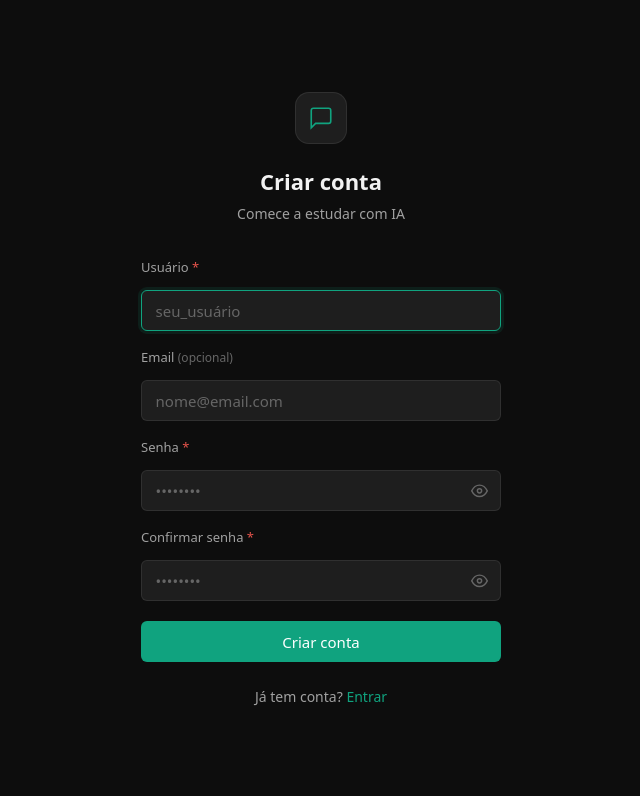
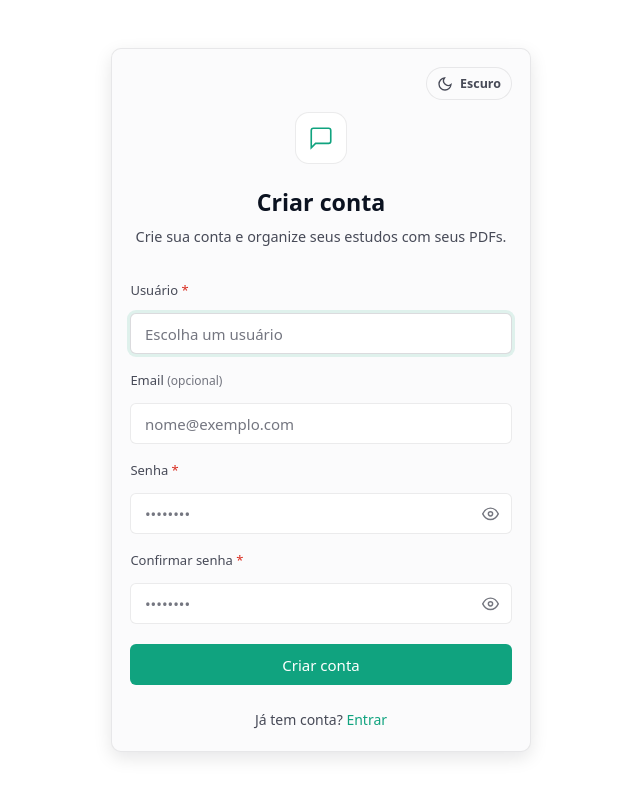
Before and after one commit to pedro0102-hyand/Studies-Assistent, a Vue app in the folder frontend/: page /register in a window 1280 px wide. Shown: the top 796 px of the page, without its empty margins (319-959 px from the left). Built offline with nearby package versions, Linux system fonts and the light colour scheme; no server answers.

Commit message:
new front-end & light-mode

```diff
--- a/frontend/src/assets/base.css
+++ b/frontend/src/assets/base.css
@@ -18,7 +18,7 @@
 
   --text: #f2f2f2;
   --text-2: #a0a0a0;
-  --text-3: #666;
+  --text-3: #6b7280;
 
   --accent: #10a37f;
   --accent-hover: #0d8f6f;
@@ -47,6 +47,35 @@
   color-scheme: dark;
 }
 
+:root[data-theme='light'] {
+  --bg: #ffffff;
+  --bg-2: #fbfbfc;
+  --bg-3: #f3f4f6;
+  --bg-hover: #eef0f3;
+  --bg-active: #e9ebef;
+
+  --border: rgba(2, 6, 23, 0.08);
+  --border-strong: rgba(2, 6, 23, 0.14);
+
+  --text: #0b1220;
+  --text-2: rgba(2, 6, 23, 0.72);
+  --text-3: rgba(2, 6, 23, 0.55);
+
+  --accent: #10a37f;
+  --accent-hover: #0d8f6f;
+  --accent-soft: rgba(16, 163, 127, 0.12);
+  --accent-soft-2: rgba(16, 163, 127, 0.18);
+
+  --danger: #d92d20;
+  --danger-bg: rgba(217, 45, 32, 0.1);
+
+  --shadow-sm: 0 1px 2px rgba(2, 6, 23, 0.06);
+  --shadow: 0 6px 18px rgba(2, 6, 23, 0.10);
+  --shadow-lg: 0 16px 42px rgba(2, 6, 23, 0.14);
+
+  color-scheme: light;
+}
+
 html {
   -webkit-text-size-adjust: 100%;
   height: 100%;
@@ -61,6 +90,10 @@ body {
   height: 100%;
   -webkit-font-smoothing: antialiased;
   text-rendering: optimizeLegibility;
+}
+
+::selection {
+  background: var(--accent-soft-2);
 }
 
 #app {
--- a/frontend/src/assets/ui.css
+++ b/frontend/src/assets/ui.css
@@ -4,7 +4,7 @@
   align-items: center;
   justify-content: center;
   gap: 0.5rem;
-  padding: 0.55rem 1rem;
+  padding: 0.55rem 0.95rem;
   font-size: 0.875rem;
   font-weight: 500;
   border: none;
@@ -35,7 +35,7 @@
 }
 
 .btn-secondary {
-  background: var(--bg-3);
+  background: var(--bg-2);
   color: var(--text);
   border: 1px solid var(--border);
 }
@@ -71,11 +71,16 @@
   border-radius: var(--radius-sm);
 }
 
+.btn:focus-visible {
+  outline: none;
+  box-shadow: 0 0 0 3px var(--accent-soft);
+}
+
 /* ── Inputs ── */
 .input {
   width: 100%;
   padding: 0.6rem 0.85rem;
-  background: var(--bg-3);
+  background: var(--bg);
   border: 1px solid var(--border);
   border-radius: var(--radius-sm);
   color: var(--text);
@@ -93,7 +98,7 @@
 }
 
 .input:focus {
-  border-color: var(--accent);
+  border-color: var(--border-strong);
   box-shadow: 0 0 0 3px var(--accent-soft);
 }
 
@@ -132,6 +137,39 @@
   border: 1px solid rgba(229, 83, 75, 0.2);
 }
 
+:root[data-theme='light'] .alert-error {
+  color: var(--danger);
+  border-color: rgba(217, 45, 32, 0.24);
+}
+
+/* ── Cards / Surface ── */
+.card {
+  background: var(--bg-2);
+  border: 1px solid var(--border);
+  border-radius: var(--radius);
+  box-shadow: var(--shadow-sm);
+}
+
+.surface {
+  background: var(--bg-2);
+  border: 1px solid var(--border);
+  border-radius: var(--radius);
+}
+
+.muted {
+  color: var(--text-3);
+}
+
+.kbd {
+  font-family: var(--font-mono);
+  font-size: 0.8em;
+  padding: 0.15em 0.45em;
+  border: 1px solid var(--border);
+  border-bottom-color: var(--border-strong);
+  background: var(--bg-3);
+  border-radius: 6px;
+}
+
 /* ── Divider ── */
 .divider {
   height: 1px;
--- /dev/null
+++ b/frontend/src/components/ThemeToggle.vue
@@ -0,0 +1,48 @@
+<script setup lang="ts">
+import { computed } from 'vue'
+import { useTheme } from '@/composables/useTheme'
+
+const { theme, toggleTheme } = useTheme()
+const isLight = computed(() => theme.value === 'light')
+</script>
+
+<template>
+  <button class="theme-toggle" type="button" :title="isLight ? 'Ativar tema escuro' : 'Ativar tema claro'" @click="toggleTheme">
+    <svg v-if="isLight" width="16" height="16" viewBox="0 0 24 24" fill="none" stroke="currentColor" stroke-width="2">
+      <path d="M21 12.79A9 9 0 1 1 11.21 3 7 7 0 0 0 21 12.79z"/>
+    </svg>
+    <svg v-else width="16" height="16" viewBox="0 0 24 24" fill="none" stroke="currentColor" stroke-width="2">
+      <circle cx="12" cy="12" r="5"/>
+      <path d="M12 1v2M12 21v2M4.22 4.22l1.42 1.42M18.36 18.36l1.42 1.42M1 12h2M21 12h2M4.22 19.78l1.42-1.42M18.36 5.64l1.42-1.42"/>
+    </svg>
+    <span class="theme-label">{{ isLight ? 'Escuro' : 'Claro' }}</span>
+  </button>
+</template>
+
+<style scoped>
+.theme-toggle {
+  display: inline-flex;
+  align-items: center;
+  gap: 0.45rem;
+  padding: 0.45rem 0.6rem;
+  border-radius: 999px;
+  border: 1px solid var(--border);
+  background: var(--bg-2);
+  color: var(--text-2);
+  font-size: 0.78rem;
+  cursor: pointer;
+  transition: background 0.12s, color 0.12s, border-color 0.12s;
+}
+.theme-toggle:hover {
+  background: var(--bg-hover);
+  color: var(--text);
+  border-color: var(--border-strong);
+}
+.theme-toggle:focus-visible {
+  outline: none;
+  box-shadow: 0 0 0 3px var(--accent-soft);
+}
+.theme-label {
+  font-weight: 600;
+}
+</style>
--- /dev/null
+++ b/frontend/src/composables/useTheme.ts
@@ -0,0 +1,55 @@
+import { ref } from 'vue'
+
+export type ThemeMode = 'dark' | 'light'
+
+const STORAGE_KEY = 'studies_theme'
+const theme = ref<ThemeMode>('dark')
+let booted = false
+
+function applyToDom(mode: ThemeMode) {
+  const root = document.documentElement
+  root.dataset.theme = mode
+}
+
+function readStored(): ThemeMode | null {
+  try {
+    const raw = localStorage.getItem(STORAGE_KEY)
+    if (raw === 'dark' || raw === 'light') return raw
+    return null
+  } catch {
+    return null
+  }
+}
+
+function writeStored(mode: ThemeMode) {
+  try {
+    localStorage.setItem(STORAGE_KEY, mode)
+  } catch {}
+}
+
+export function useTheme() {
+  function initTheme() {
+    if (booted) return
+    booted = true
+    const stored = readStored()
+    const mode: ThemeMode =
+      stored ??
+      (window.matchMedia && window.matchMedia('(prefers-color-scheme: light)').matches
+        ? 'light'
+        : 'dark')
+    theme.value = mode
+    applyToDom(mode)
+  }
+
+  function setTheme(mode: ThemeMode) {
+    theme.value = mode
+    applyToDom(mode)
+    writeStored(mode)
+  }
+
+  function toggleTheme() {
+    setTheme(theme.value === 'dark' ? 'light' : 'dark')
+  }
+
+  return { theme, initTheme, setTheme, toggleTheme }
+}
--- a/frontend/src/main.ts
+++ b/frontend/src/main.ts
@@ -3,5 +3,7 @@ import './assets/main.css'
 import { createApp } from 'vue'
 import App from './App.vue'
 import router from './router'
+import { useTheme } from '@/composables/useTheme'
 
+useTheme().initTheme()
 createApp(App).use(router).mount('#app')
--- a/frontend/src/views/LoginView.vue
+++ b/frontend/src/views/LoginView.vue
@@ -2,6 +2,7 @@
 import { ref } from 'vue'
 import { RouterLink, useRoute, useRouter } from 'vue-router'
 import { useAuth } from '@/composables/useAuth'
+import ThemeToggle from '@/components/ThemeToggle.vue'
 
 const { login } = useAuth()
 const route = useRoute()
@@ -34,6 +35,9 @@ async function onSubmit() {
 <template>
   <div class="auth-page">
     <div class="auth-card">
+      <div class="auth-top">
+        <ThemeToggle />
+      </div>
 
       <div class="auth-logo">
         <svg width="26" height="26" viewBox="0 0 24 24" fill="none" stroke="currentColor" stroke-width="1.5">
@@ -42,7 +46,7 @@ async function onSubmit() {
       </div>
 
       <h1 class="auth-title">Entrar</h1>
-      <p class="auth-sub">Continue seus estudos</p>
+      <p class="auth-sub">Bem-vindo de volta. Vamos estudar.</p>
 
       <form class="auth-form" @submit.prevent="onSubmit" novalidate>
         <div class="field">
@@ -53,7 +57,7 @@ async function onSubmit() {
             class="input"
             type="text"
             autocomplete="username"
-            placeholder="seu_usuário"
+            placeholder="Digite seu usuário"
             autofocus
           />
         </div>
@@ -92,13 +96,12 @@ async function onSubmit() {
         <div v-if="error" class="alert alert-error">{{ error }}</div>
 
         <button type="submit" class="submit-btn" :disabled="pending">
-          {{ pending ? 'Entrando...' : 'Entrar' }}
+          {{ pending ? 'Entrando...' : 'Continuar' }}
         </button>
       </form>
 
       <p class="auth-footer">
-        Não tem conta?
-        <RouterLink to="/register">Criar conta</RouterLink>
+        Não tem conta? <RouterLink to="/register">Criar agora</RouterLink>
       </p>
     </div>
   </div>
@@ -116,17 +119,29 @@ async function onSubmit() {
 
 .auth-card {
   width: 100%;
-  max-width: 360px;
+  max-width: 380px;
   display: flex;
   flex-direction: column;
   align-items: center;
+  border: 1px solid var(--border);
+  border-radius: var(--radius);
+  background: var(--bg-2);
+  box-shadow: var(--shadow);
+  padding: 1.15rem 1.15rem 1.25rem;
+}
+
+.auth-top {
+  width: 100%;
+  display: flex;
+  justify-content: flex-end;
+  margin-bottom: 0.75rem;
 }
 
 .auth-logo {
   width: 52px;
   height: 52px;
   border-radius: 14px;
-  background: var(--bg-3);
+  background: var(--bg);
   border: 1px solid var(--border);
   display: flex;
   align-items: center;
@@ -136,14 +151,14 @@ async function onSubmit() {
 }
 
 .auth-title {
-  font-size: 1.375rem;
-  font-weight: 600;
+  font-size: 1.45rem;
+  font-weight: 650;
   color: var(--text);
   margin-bottom: 0.25rem;
 }
 
 .auth-sub {
-  font-size: 0.875rem;
+  font-size: 0.9rem;
   color: var(--text-2);
   margin-bottom: 2rem;
 }
--- a/frontend/src/views/RegisterView.vue
+++ b/frontend/src/views/RegisterView.vue
@@ -2,6 +2,7 @@
 import { ref } from 'vue'
 import { RouterLink, useRouter } from 'vue-router'
 import { useAuth } from '@/composables/useAuth'
+import ThemeToggle from '@/components/ThemeToggle.vue'
 
 const { register } = useAuth()
 const router = useRouter()
@@ -44,6 +45,9 @@ async function onSubmit() {
 <template>
   <div class="auth-page">
     <div class="auth-card">
+      <div class="auth-top">
+        <ThemeToggle />
+      </div>
 
       <div class="auth-logo">
         <svg width="26" height="26" viewBox="0 0 24 24" fill="none" stroke="currentColor" stroke-width="1.5">
@@ -52,7 +56,7 @@ async function onSubmit() {
       </div>
 
       <h1 class="auth-title">Criar conta</h1>
-      <p class="auth-sub">Comece a estudar com IA</p>
+      <p class="auth-sub">Crie sua conta e organize seus estudos com seus PDFs.</p>
 
       <form class="auth-form" @submit.prevent="onSubmit" novalidate>
         <div class="field">
@@ -65,7 +69,7 @@ async function onSubmit() {
             class="input"
             type="text"
             autocomplete="username"
-            placeholder="seu_usuário"
+            placeholder="Escolha um usuário"
             autofocus
           />
         </div>
@@ -80,7 +84,7 @@ async function onSubmit() {
             class="input"
             type="email"
             autocomplete="email"
-            placeholder="nome@email.com"
+            placeholder="nome@exemplo.com"
           />
         </div>
 
@@ -139,13 +143,12 @@ async function onSubmit() {
         <div v-if="error" class="alert alert-error">{{ error }}</div>
 
         <button type="submit" class="submit-btn" :disabled="pending">
-          {{ pending ? 'Criando conta...' : 'Criar conta' }}
+          {{ pending ? 'Criando...' : 'Criar conta' }}
         </button>
       </form>
 
       <p class="auth-footer">
-        Já tem conta?
-        <RouterLink to="/login">Entrar</RouterLink>
+        Já tem conta? <RouterLink to="/login">Entrar</RouterLink>
       </p>
     </div>
   </div>
@@ -163,17 +166,29 @@ async function onSubmit() {
 
 .auth-card {
   width: 100%;
-  max-width: 360px;
+  max-width: 420px;
   display: flex;
   flex-direction: column;
   align-items: center;
+  border: 1px solid var(--border);
+  border-radius: var(--radius);
+  background: var(--bg-2);
+  box-shadow: var(--shadow);
+  padding: 1.15rem 1.15rem 1.25rem;
+}
+
+.auth-top {
+  width: 100%;
+  display: flex;
+  justify-content: flex-end;
+  margin-bottom: 0.75rem;
 }
 
 .auth-logo {
   width: 52px;
   height: 52px;
   border-radius: 14px;
-  background: var(--bg-3);
+  background: var(--bg);
   border: 1px solid var(--border);
   display: flex;
   align-items: center;
@@ -183,14 +198,14 @@ async function onSubmit() {
 }
 
 .auth-title {
-  font-size: 1.375rem;
-  font-weight: 600;
+  font-size: 1.45rem;
+  font-weight: 650;
   color: var(--text);
   margin-bottom: 0.25rem;
 }
 
 .auth-sub {
-  font-size: 0.875rem;
+  font-size: 0.9rem;
   color: var(--text-2);
   margin-bottom: 2rem;
 }
```
Also changed, not shown: frontend/src/views/ChatView.vue (+14 -1 lines), frontend/src/views/DocumentsView.vue (+16 -5 lines), frontend/src/views/StudyMaterialsView.vue (+10 -2 lines).
